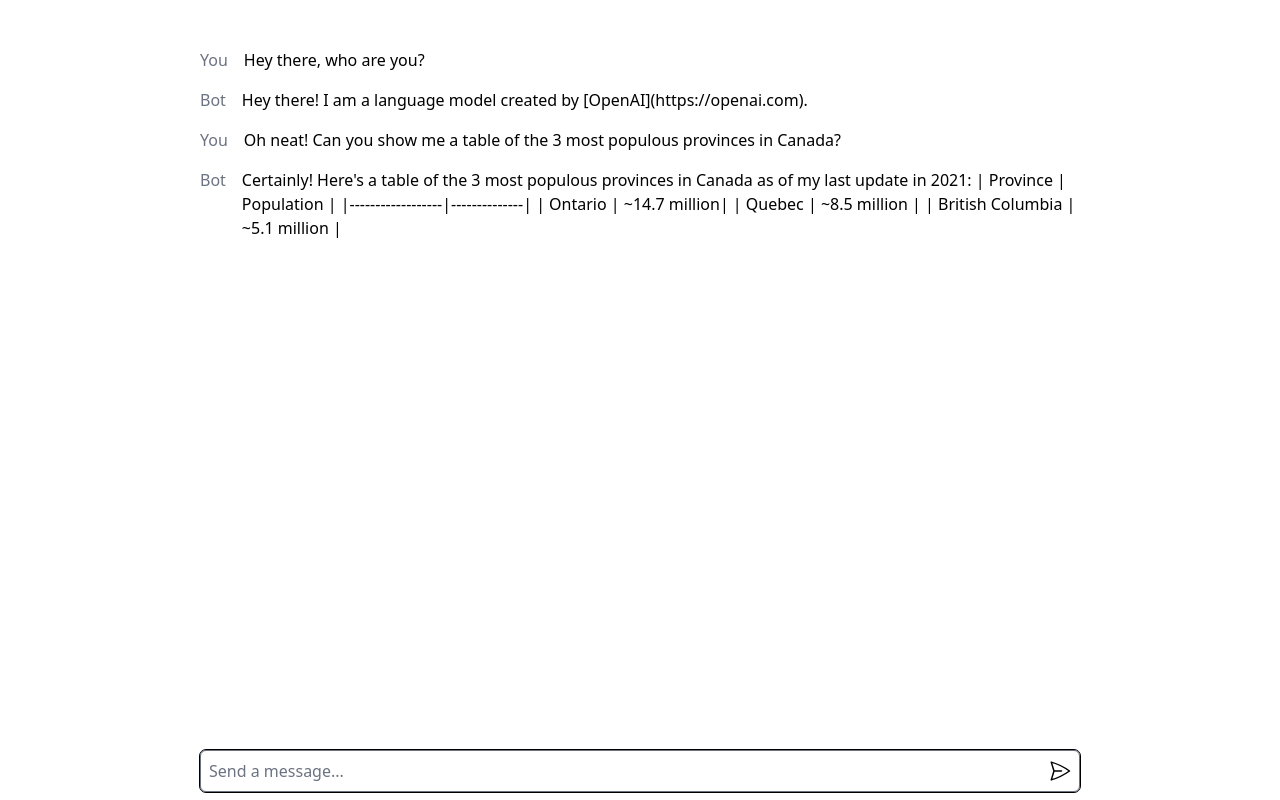
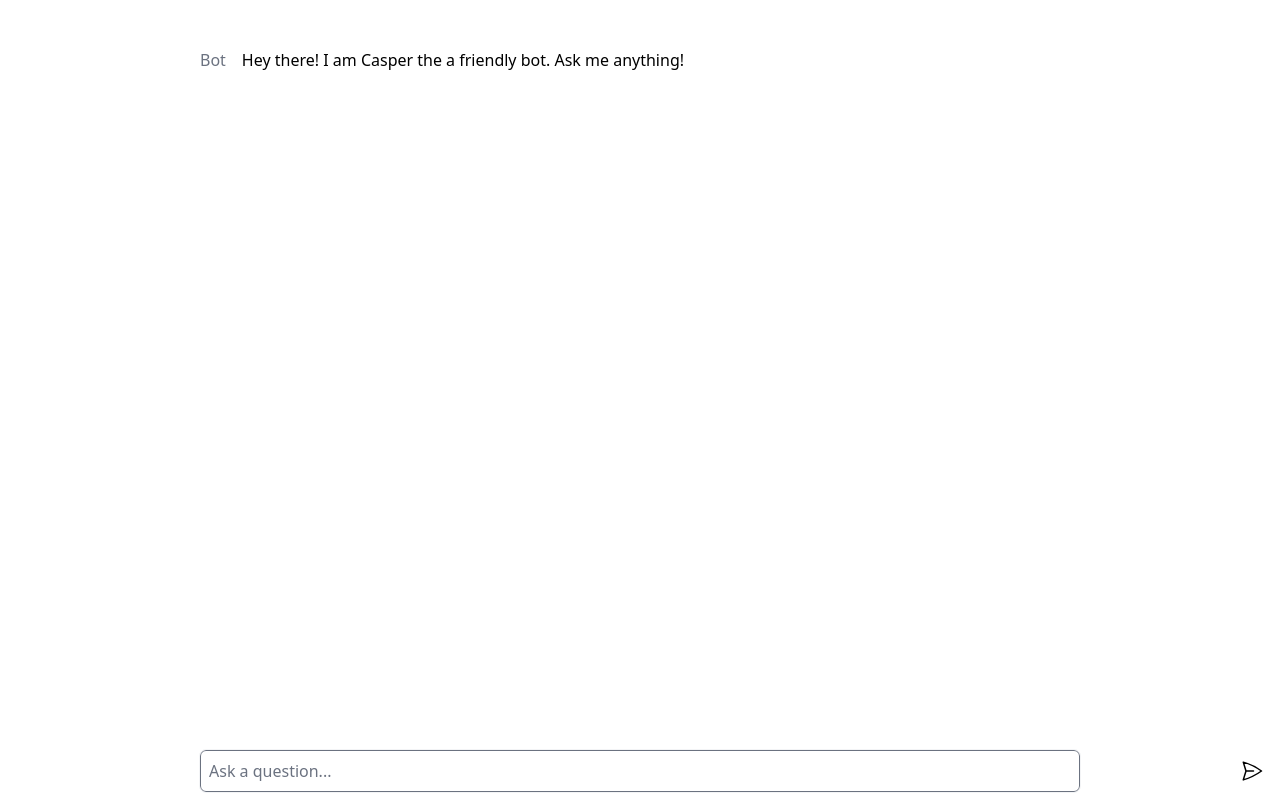
Before and after one commit to Stefaans/Casper, a Next.js app: page / in a window 1280 px wide. Built offline with nearby package versions, Linux system fonts and the light colour scheme.

Commit message:
feat: Refactor message state to Context in MessageProvide

```diff
--- /dev/null
+++ b/src/components/layout.tsx
@@ -0,0 +1,11 @@
+import { MessageList } from '@/components/message-list';
+import { NewMessageForm } from '@/components/new-message-form';
+
+export const Layout = () => {
+  return (
+    <div className="flex flex-col h-screen lg:max-w-4xl lg:mx-auto justify-between">
+      <MessageList/>
+      <NewMessageForm/>
+    </div>
+  );
+}
--- a/src/components/message-list.tsx
+++ b/src/components/message-list.tsx
@@ -1,21 +1,15 @@
-import React from "react";
-import { MessageType } from "@/types";
-import { Message } from "./message";
+import React from 'react';
+import { Message } from './message';
+import { useMessages } from '@/services/MessageProvider';
 
-export type MessageListProps = {
-  /**
-   * The list of messages to display.
-   * @see src/types.ts
-   */
-  messages: MessageType[];
-};
-export const MessageList = (props: MessageListProps) => {
-  const { messages } = props;
+export const MessageList = () => {
+  const {messages} = useMessages();
+  const visibleMessages = messages.filter((message) => ['user', 'assistant'].includes(message.role));
 
   return (
     <div className="overflow-auto mt-10">
-      {messages.map((message, index) => (
-        <Message message={message} key={index} />
+      {visibleMessages.map((message, index) => (
+        <Message message={message} key={index}/>
       ))}
     </div>
   );
--- a/src/components/new-message-form.tsx
+++ b/src/components/new-message-form.tsx
@@ -1,42 +1,34 @@
-import { PaperAirplaneIcon } from "@heroicons/react/24/outline";
-import { Dispatch, SetStateAction } from "react";
+import { useState } from 'react';
+import { PaperAirplaneIcon } from '@heroicons/react/24/outline';
+import { useMessages } from '@/services/MessageProvider';
 
-export type NewMessageFormProps = {
-  /**
-   * The current value of the new message input field.
-   */
-  newMessage: string;
-  /**
-   * Sets the value of the `newMessage` input field.
-   * @param {string} newMessage The new value of the new message input field.
-   */
-  setNewMessage: Dispatch<SetStateAction<string>>;
-  /**
-   * Sends the message contained in `newMessage` to the assistant.
-   */
-  sendMessage: () => void;
-};
-export const NewMessageForm = (props: NewMessageFormProps) => {
-  const { newMessage, setNewMessage, sendMessage } = props;
+export const NewMessageForm = () => {
+  const {addMessage} = useMessages();
+  const [newMessage, setNewMessage] = useState<string>('');
+
+  const submitNewMessage = () => {
+    addMessage({role: 'user', content: newMessage});
+    setNewMessage('');
+  }
 
   return (
     <form
-      className="p-2 fixed bottom-0 w-full lg:max-w-4xl flex items-center"
+      className="p-2 w-full lg:max-w-4xl flex items-center"
       onSubmit={(evt) => evt.preventDefault()}
     >
       <input
         type="text"
-        className="w-full bg-transparent outline outline-1 rounded-md p-2 pr-10 dark:outline-white dark:text-white"
+        className="w-full bg-transparent outline outline-1 outline-gray-100 rounded-md p-2 pr-10 dark:outline-white dark:text-white"
         value={newMessage}
         onChange={(e) => setNewMessage(e.target.value)}
-        placeholder="Send a message..."
+        placeholder="Ask a question..."
       />
       <button
         className="absolute right-3 rounded-lg p-1 text-black dark:text-white hover:bg-gray-300 dark:hover:bg-slate-600"
-        onClick={sendMessage}
+        onClick={submitNewMessage}
         type="submit"
       >
-        <PaperAirplaneIcon className="w-6 h-6" />
+        <PaperAirplaneIcon className="w-6 h-6"/>
       </button>
     </form>
   );
--- a/src/pages/api/hello.ts
+++ /dev/null
@@ -1,7 +0,0 @@
-import { NextApiRequest, NextApiResponse } from "next";
-
-const handler = (req: NextApiRequest, res: NextApiResponse) => {
-  res.status(200).json({ message: "hello world" });
-};
-
-export default handler;
--- /dev/null
+++ b/src/pages/api/openai.ts
@@ -0,0 +1,31 @@
+import { NextApiRequest, NextApiResponse } from 'next';
+
+export default async function openAiHandler(req: NextApiRequest, res: NextApiResponse) {
+  const {messages} = req.body;
+  const apiKey = process.env.OPENAI_API_KEY as string;
+  const url = 'https://api.openai.com/v1/chat/completions';
+  const body = JSON.stringify({
+    messages,
+    model: 'gpt-3.5-turbo',
+    stream: false
+  });
+
+  try {
+    const response = await fetch(url, {
+      method: 'POST',
+      headers: {
+        'Content-Type': 'application/json',
+        Authorization: `Bearer ${apiKey}`
+      },
+      body
+    });
+    const data = await response.json();
+    res.status(200).json({data});
+  } catch (error) {
+    let errorMessage = 'Failed to do something exceptional';
+    if (error instanceof Error) {
+      errorMessage = error.message;
+    }
+    res.status(500).json({error: errorMessage});
+  }
+}
--- a/src/pages/index.tsx
+++ b/src/pages/index.tsx
@@ -1,52 +1,11 @@
-import { MessageList } from "@/components/message-list";
-import { NewMessageForm } from "@/components/new-message-form";
-import { MessageType } from "@/types";
-import { useState } from "react";
-
-/**
- * The list of messages displayed when the page is first loaded. You may remove or modify it as you wish.
- * @see src/types.ts
- */
-const initialMessages: MessageType[] = [
-  { role: "user", content: "Hey there, who are you?" },
-  {
-    role: "assistant",
-    content:
-      "Hey there! I am a language model created by [OpenAI](https://openai.com).",
-  },
-  {
-    role: "user",
-    content:
-      "Oh neat! Can you show me a table of the 3 most populous provinces in Canada?",
-  },
-  {
-    role: "assistant",
-    content:
-      "Certainly! Here's a table of the 3 most populous provinces in Canada as of my last update in 2021:\n\n| Province         | Population   |\n|------------------|--------------|\n| Ontario          | ~14.7 million|\n| Quebec           | ~8.5 million |\n| British Columbia | ~5.1 million |",
-  },
-];
+import { MessageProvider } from '@/services/MessageProvider';
+import { Layout } from '@/components/layout';
 
 export default function HomePage() {
-  const [messages, setMessages] = useState<MessageType[]>(initialMessages);
-  const [newMessage, setNewMessage] = useState<string>("");
-
-  /**
-   * Sends a message to the assistant.
-   * TODO: Hook up to the OpenAI API.
-   */
-  const sendMessage = () => {
-    setMessages([...messages, { role: "user", content: newMessage }]);
-    setNewMessage("");
-  };
 
   return (
-    <div className="flex flex-col h-screen lg:max-w-4xl lg:mx-auto justify-between">
-      <MessageList messages={messages} />
-      <NewMessageForm
-        newMessage={newMessage}
-        setNewMessage={setNewMessage}
-        sendMessage={sendMessage}
-      />
-    </div>
+    <MessageProvider>
+      <Layout/>
+    </MessageProvider>
   );
 }
--- /dev/null
+++ b/src/services/InitialMessages.ts
@@ -0,0 +1,16 @@
+import { MessageType } from '@/types';
+
+/**
+ * Initial system message and assistant greeting
+ */
+export const InitialMessages: MessageType[] = [
+  {
+    role: 'system',
+    content: 'You are my friend, named Casper the friendly bot. Include a bit of humour in every response. Be very informal yet concise in your responses.',
+  },
+  {
+    role: 'assistant',
+    content:
+      'Hey there! I am Casper the a friendly bot. Ask me anything!',
+  }
+];
--- /dev/null
+++ b/src/services/MessageProvider.tsx
@@ -0,0 +1,64 @@
+import React, { createContext, useContext, useEffect, useState } from 'react';
+import { MessageType } from '@/types';
+import { InitialMessages } from '@/services/InitialMessages';
+
+interface MessageContextProps {
+  messages: MessageType[];
+  addMessage: (message: MessageType) => void;
+}
+
+const initialMessageContext: MessageContextProps = {
+  messages: [],
+  addMessage: () => {
+  },
+};
+
+const MessageContext = createContext<MessageContextProps>(initialMessageContext);
+
+export const MessageProvider: React.FC<{ children: React.ReactNode }> = ({children}) => {
+  const [messages, setMessages] = useState<MessageType[]>([]);
+
+  useEffect(() => {
+    setMessages(InitialMessages);
+  }, []);
+
+  const addMessage = ({role, content}: MessageType) => {
+    const newMessages = [...messages, {role: role, content: content}];
+    setMessages(newMessages);
+    getResponseMessage(newMessages).then((response) => {
+        setMessages(prev => [...prev, {role: 'assistant', content: response}]);
+      }
+    );
+  };
+
+  const getResponseMessage = async (messages: MessageType[]) => {
+    try {
+      const response = await fetch('/api/openai', {
+        method: 'POST',
+        headers: {
+          'Content-Type': 'application/json'
+        },
+        body: JSON.stringify({messages})
+      });
+
+      const json = await response.json();
+      return json.data.choices[0].message.content;
+    } catch (error) {
+      console.log(error);
+    }
+  };
+
+  return (
+    <MessageContext.Provider value={{messages, addMessage}}>
+      {children}
+    </MessageContext.Provider>
+  );
+};
+
+export const useMessages = (): MessageContextProps => {
+  const context = useContext(MessageContext);
+  if (!context) {
+    throw new Error('useMessage must be used within a MessageProvider');
+  }
+  return context;
+};
```
Also changed, not shown: 1 other file (tests, documents, lock files or other folders).
